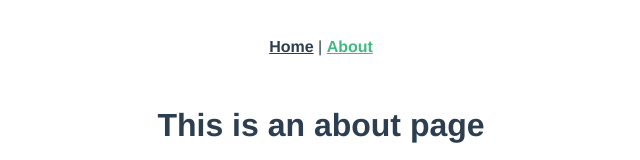
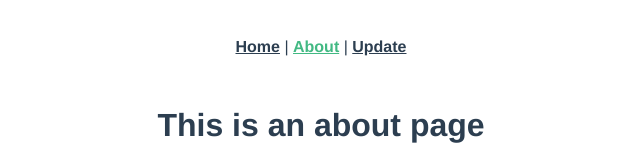
Before and after one commit to mikebrowne12/student_portal, a Vue app: page /about in a window 1280 px wide. Shown: the top 160 px of the page, without its empty margins (319-959 px from the left). Built offline with nearby package versions, Linux system fonts and the light colour scheme.

Commit message:
Add update

```diff
--- a/src/App.vue
+++ b/src/App.vue
@@ -1,16 +1,16 @@
 <template>
   <div id="app">
     <div id="nav">
-      <router-link to="/">Home</router-link> |
-      <router-link to="/about">About</router-link>
+      <router-link to="/">Home</router-link> | <router-link to="/about">About</router-link> |
+      <router-link to="/update">Update</router-link>
     </div>
-    <router-view/>
+    <router-view />
   </div>
 </template>
 
 <style>
 #app {
-  font-family: 'Avenir', Helvetica, Arial, sans-serif;
+  font-family: "Avenir", Helvetica, Arial, sans-serif;
   -webkit-font-smoothing: antialiased;
   -moz-osx-font-smoothing: grayscale;
   text-align: center;
```
Also changed, not shown: 1 other file (tests, documents, lock files or other folders).
